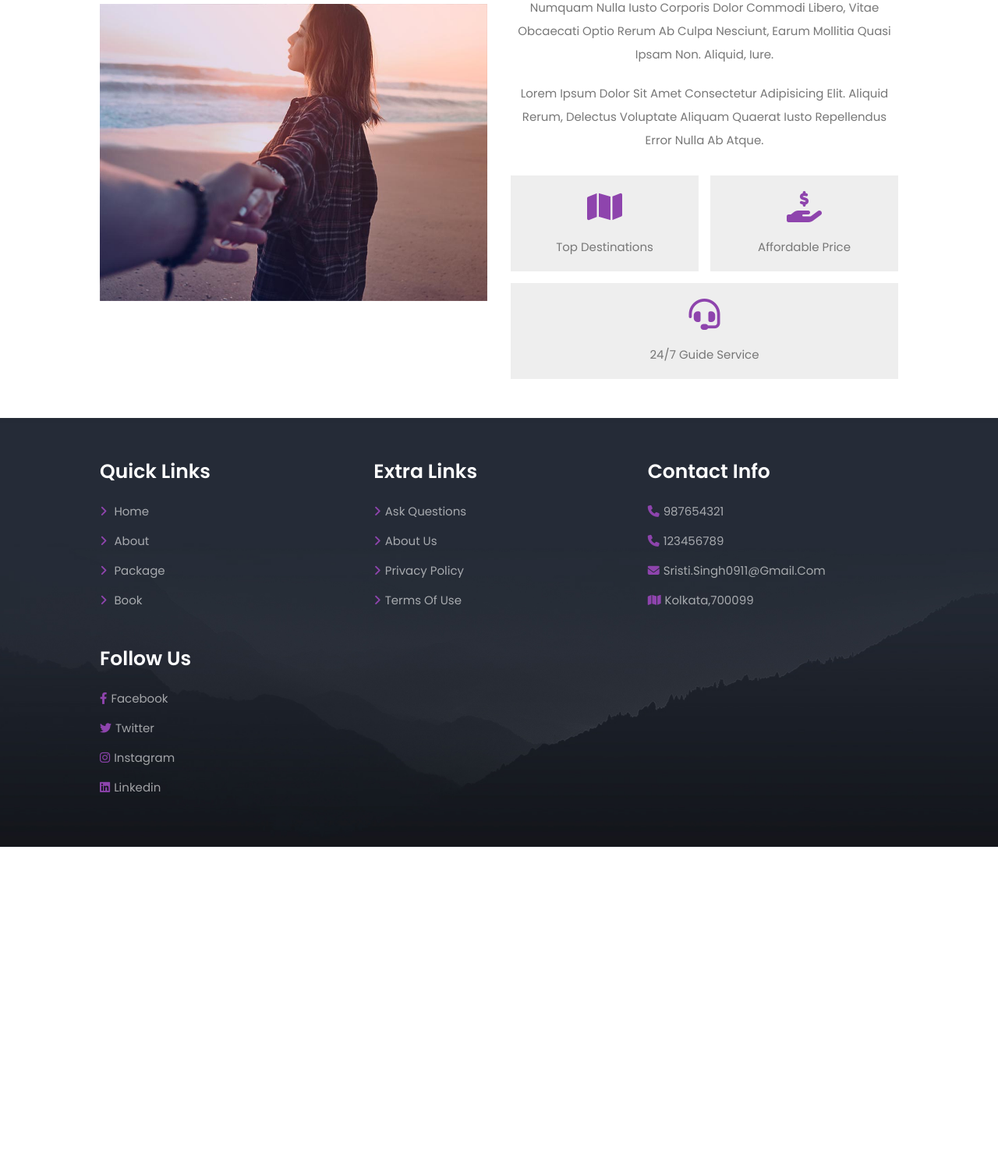
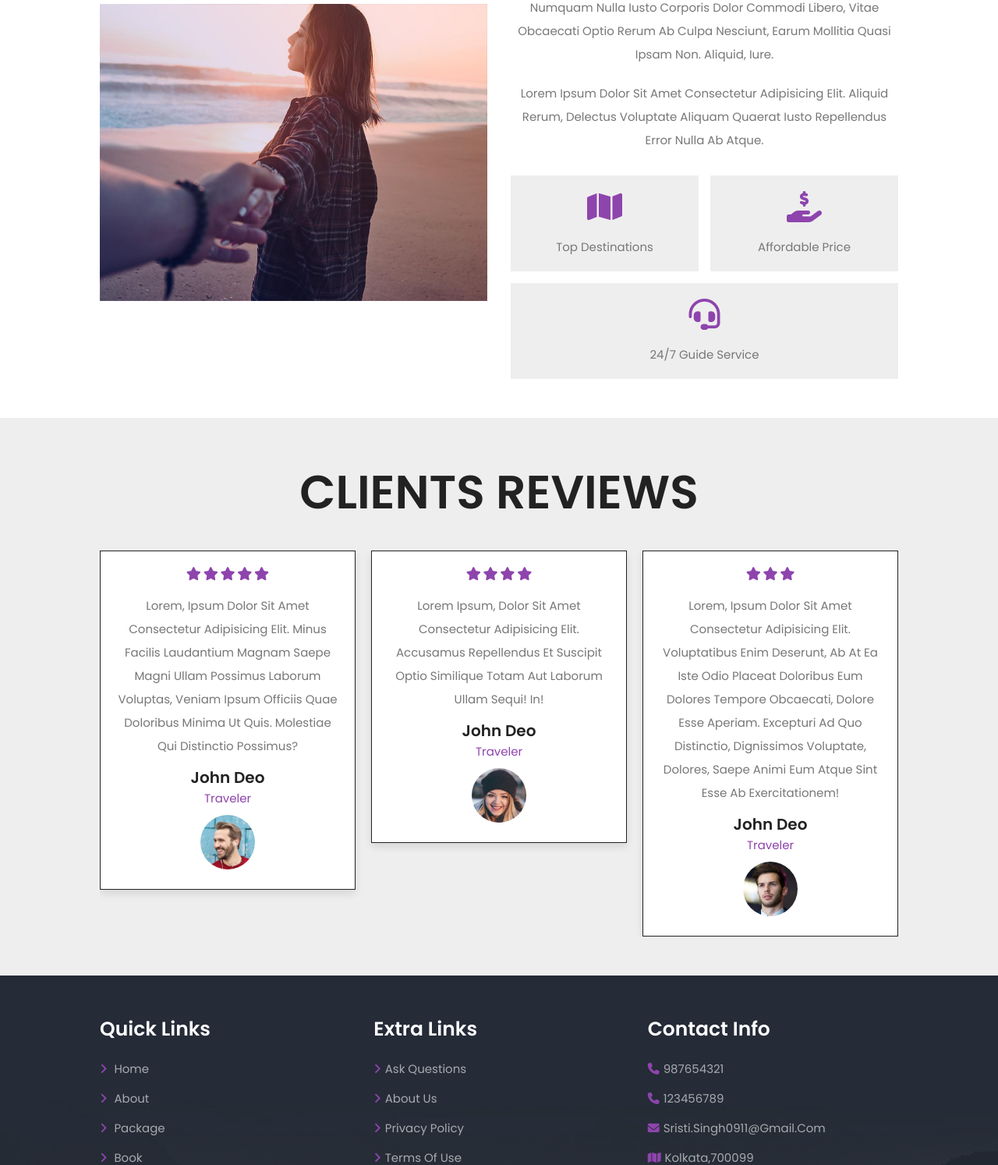
Before and after one commit to sristi09/project, a PHP site: page /about.php in a window 1280 px wide. Shown: the part 218-1712 px from the top of the page at 78% size. Before the commit the page ends 1304 px from the top, so only its background shows below. Run offline with PHP 8.4, Linux system fonts and the light colour scheme; some libraries are stand-ins or nearby versions.

Commit message:
Review section

```diff
--- a/about.php
+++ b/about.php
@@ -62,7 +62,101 @@
 </section>
 
 <!-- about section ends -->
+<!-- reviews section starts  -->
 
+<section class="reviews">
+
+   <h1 class="heading-title"> clients reviews </h1>
+
+   <div class="swiper reviews-slider">
+
+      <div class="swiper-wrapper">
+
+         <div class="swiper-slide slide">
+            <div class="stars">
+               <i class="fas fa-star"></i>
+               <i class="fas fa-star"></i>
+               <i class="fas fa-star"></i>
+               <i class="fas fa-star"></i>
+               <i class="fas fa-star"></i>
+            </div>
+            <p>Lorem, ipsum dolor sit amet consectetur adipisicing elit. Minus facilis laudantium magnam saepe magni ullam possimus laborum voluptas, veniam ipsum officiis quae doloribus minima ut quis. Molestiae qui distinctio possimus?</p>
+            <h3>john deo</h3>
+            <span>traveler</span>
+            <img src="images/pic-1.png" alt="">
+         </div>
+
+         <div class="swiper-slide slide">
+            <div class="stars">
+               <i class="fas fa-star"></i>
+               <i class="fas fa-star"></i>
+               <i class="fas fa-star"></i>
+               <i class="fas fa-star"></i>
+            </div>
+            <p>Lorem ipsum, dolor sit amet consectetur adipisicing elit. Accusamus repellendus et suscipit optio similique totam aut laborum ullam sequi! In!</p>
+            <h3>john deo</h3>
+            <span>traveler</span>
+            <img src="images/pic-2.png" alt="">
+         </div>
+
+         <div class="swiper-slide slide">
+            <div class="stars">
+               <i class="fas fa-star"></i>
+               <i class="fas fa-star"></i>
+               <i class="fas fa-star"></i>
+            </div>
+            <p>Lorem, ipsum dolor sit amet consectetur adipisicing elit. Voluptatibus enim deserunt, ab at ea iste odio placeat doloribus eum dolores tempore obcaecati, dolore esse aperiam. Excepturi ad quo distinctio, dignissimos voluptate, dolores, saepe animi eum atque sint esse ab exercitationem!</p>
+            <h3>john deo</h3>
+            <span>traveler</span>
+            <img src="images/pic-3.png" alt="">
+         </div>
+
+         <div class="swiper-slide slide">
+            <div class="stars">
+               <i class="fas fa-star"></i>
+               <i class="fas fa-star"></i>
+               <i class="fas fa-star"></i>
+               <i class="fas fa-star"></i>
+               <i class="fas fa-star"></i>
+            </div>
+            <p>Lorem, ipsum dolor sit amet consectetur adipisicing elit. Possimus recusandae cum quibusdam odio dignissimos nemo?</p>
+            <h3>john deo</h3>
+            <span>traveler</span>
+            <img src="images/pic-4.png" alt="">
+         </div>
+
+         <div class="swiper-slide slide">
+            <div class="stars">
+               <i class="fas fa-star"></i>
+               <i class="fas fa-star"></i>
+               <i class="fas fa-star"></i>
+            </div>
+            <p>Lorem, ipsum dolor sit amet consectetur adipisicing elit. Minus facilis laudantium magnam saepe magni ullam possimus laborum voluptas, veniam ipsum officiis quae doloribus minima ut quis. Molestiae qui distinctio possimus?</p>
+            <h3>john deo</h3>
+            <span>traveler</span>
+            <img src="images/pic-5.png" alt="">
+         </div>
+
+         <div class="swiper-slide slide">
+            <div class="stars">
+               <i class="fas fa-star"></i>
+               <i class="fas fa-star"></i>
+               <i class="fas fa-star"></i>
+               <i class="fas fa-star"></i>
+            </div>
+            <p>Lorem, ipsum dolor sit amet consectetur adipisicing elit. Minus facilis laudantium magnam saepe magni ullam possimus laborum voluptas, veniam ipsum officiis quae doloribus minima ut quis. Molestiae qui distinctio possimus?</p>
+            <h3>john deo</h3>
+            <span>traveler</span>
+            <img src="images/pic-6.png" alt="">
+         </div>
+
+      </div>
+
+   </div>
+
+</section>
+
+<!-- reviews section ends -->
 
 
 
```
